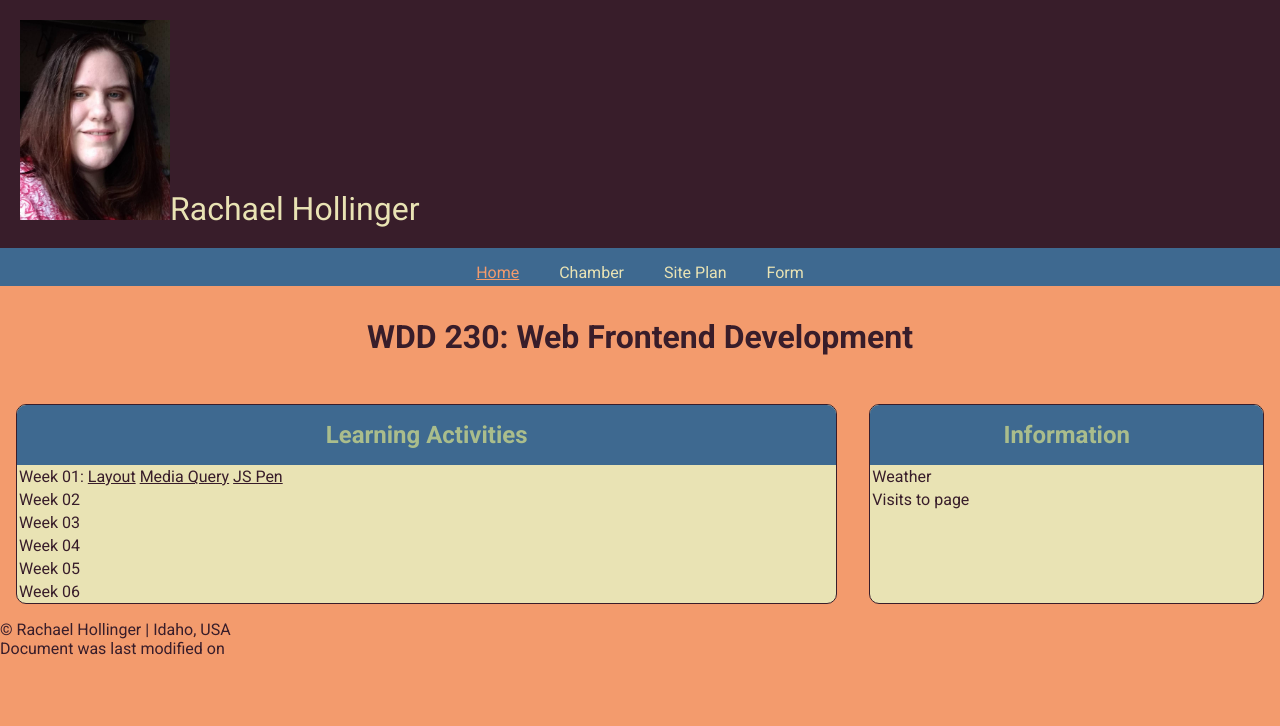
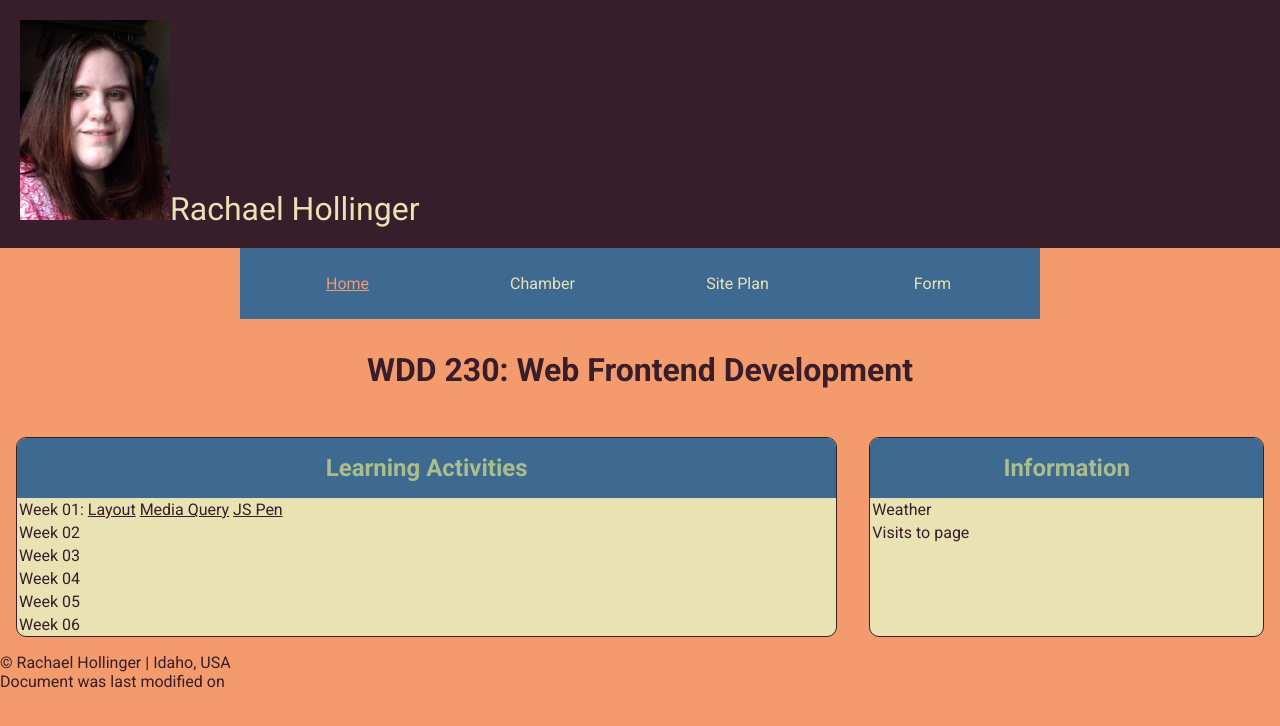
Before and after one commit to rdhollinger/wdd230, a plain HTML site: page index.html in a window 1280 px wide. Drawn offline with Linux system fonts and the light colour scheme; a script that the page names is missing.

Commit message:
fixed flex issues

```diff
--- a/index.html
+++ b/index.html
@@ -17,10 +17,13 @@
         <img class="profile" src="images/profile.jpg" alt="profile" width="150" height="200"><span>Rachael Hollinger</span>
     </header>
     <nav>
-        <a class="active" href="index.html">Home</a>
-        <a href="">Chamber</a>
-        <a href="">Site Plan</a>
-        <a href="">Form</a>
+        <ul>
+            <li><a class="active" href="index.html">Home</a></li>
+            <li><a href="">Chamber</a></li>
+            <li><a href="">Site Plan</a></li>
+            <li><a href="">Form</a></li>
+        </ul>
+
     </nav>
     <main>
         <h1>
--- a/styles/base.css
+++ b/styles/base.css
@@ -21,10 +21,10 @@ body
 header
 {
     background-color: #381d2a;
-    display: block;
-    justify-content: center;
     padding: 20px;
     font-size: 2rem;
+    justify-content: center;
+    text-align: left;
 }
 h1
 {
@@ -62,6 +62,9 @@ nav
 {
     background-color: #3e6990;
     color: #aabd8c;
+    margin: 0 auto;
+    max-width: 800px;
+    padding: 10px;
 }
 nav a
 {
@@ -69,7 +72,17 @@ nav a
     text-decoration: none;
     color: #e9e3b4;
     font-size: 1rem;
+    display: block;
+    text-align: center;
 
+}
+nav ul
+{
+    list-style-type: none;
+}
+nav ul li
+{
+    flex: 1 1 100%;
 }
 nav a:hover
 {
--- a/styles/larger.css
+++ b/styles/larger.css
@@ -10,6 +10,14 @@
         text-align: center;
         font-size: 2rem;
     }
+    nav ul
+    {
+        display: flex;
+    }
+    nav ul li
+    {
+        flex: 1 1 100%
+    }
     h1
     {
         text-align: center;
```
